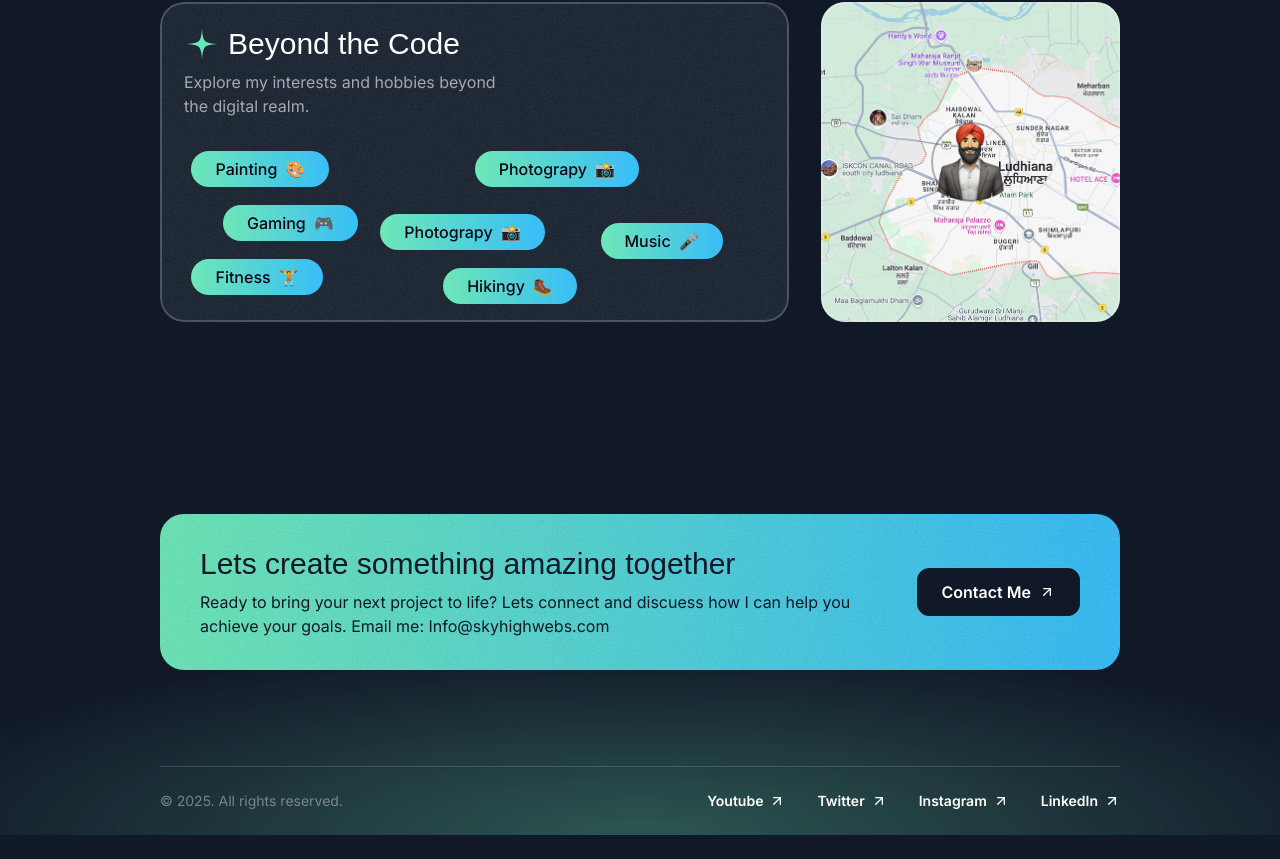
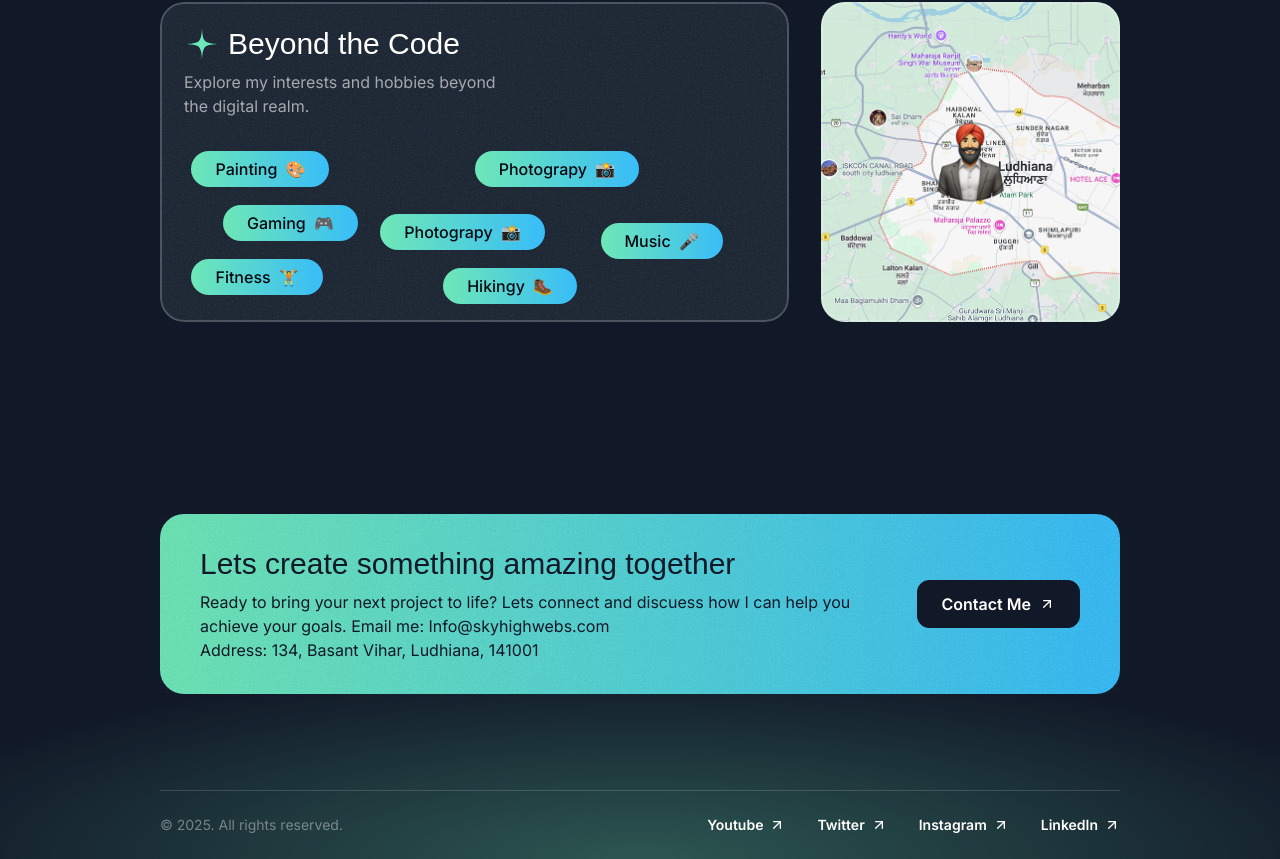
Before and after one commit to winnersingh31/skyhighwebs, a Next.js app: page / in a window 1280 px wide. Shown: the part 4676-5535 px from the top of the page. Before the commit the page ends 5511 px from the top, so only its background shows below. Built offline with nearby package versions, Linux system fonts and the light colour scheme; a web font is replaced by a local one.

Commit message:
Update Contact.tsx
Added office address Detail

```diff
--- a/src/sections/Contact.tsx
+++ b/src/sections/Contact.tsx
@@ -14,7 +14,8 @@
             <div>
 
               <h2 className='font-serif text-2xl md:text-3xl'>Lets create something amazing together</h2>
-              <p className='text-sm md:text-base mt-2'>Ready to bring your next project to life? Lets connect and discuess how I can help you achieve your goals. Email me: Info@skyhighwebs.com</p>
+              <p className='text-sm md:text-base mt-2'>Ready to bring your next project to life? Lets connect and discuess how I can help you achieve your goals. Email me: Info@skyhighwebs.com
+                <br />Address: 134, Basant Vihar, Ludhiana, 141001</p>
             </div>
             <div>
               <button className='text-white bg-gray-900 inline-flex items-center px-6 h-12 rounded-xl gap-2 w-max border border-gray-900'>
```
